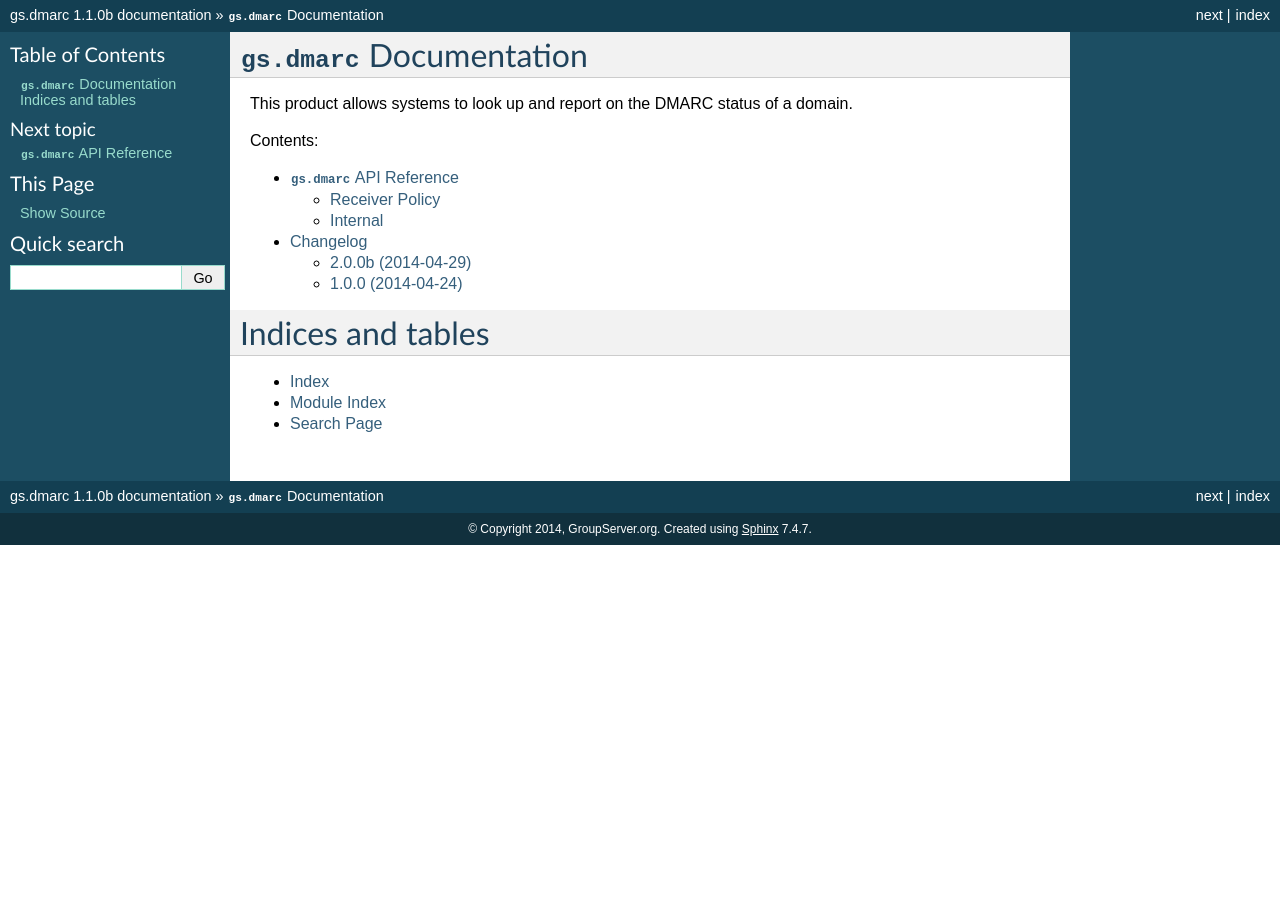
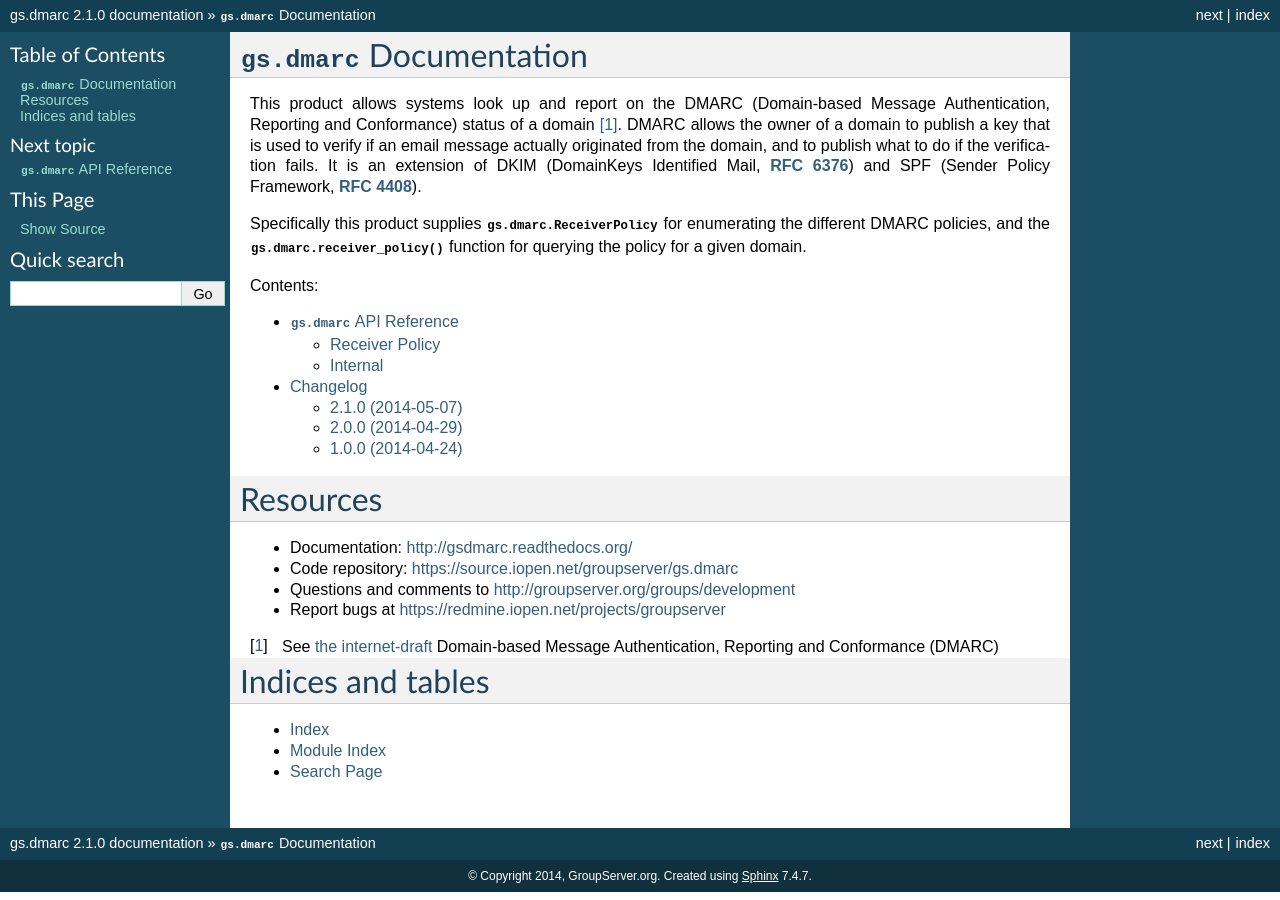
Before and after one commit to groupserver/gs.dmarc, a Sphinx documentation site: the page built from docs/index.txt, in a window 1280 px wide. Built offline with Sphinx 7.4.7, drawn with Linux system fonts in a browser that asks for light colours.

Commit message:
Updating the documentation.

```diff
--- a/docs/HISTORY.txt
+++ b/docs/HISTORY.txt
@@ -1,8 +1,15 @@
 Changelog
 =========
 
-2.0.0b (2014-04-29)
--------------------
+2.1.0 (2014-05-07)
+------------------
+
+* Added ``gs.dmarc.receiver_policy``, which looks up the
+  organisational domain.
+* Updated the Sphinx documentation.
+
+2.0.0 (2014-04-29)
+------------------
 
 * Added ``gs.dmarc.ReceiverPolicy.noDmarc``, and returning it from
   ``gs.dmarc.lookup_receiver_policy``. Bumped the version number
--- a/docs/index.txt
+++ b/docs/index.txt
@@ -1,8 +1,19 @@
 :mod:`gs.dmarc` Documentation
 =============================
 
-This product allows systems to look up and report on the DMARC
-status of a domain.
+This product allows systems look up and report on the DMARC
+(Domain-based Message Authentication, Reporting and Conformance)
+status of a domain [#dmarc]_. DMARC allows the owner of a domain
+to publish a key that is used to verify if an email message
+actually originated from the domain, and to publish what to do if
+the verification fails. It is an extension of DKIM (DomainKeys
+Identified Mail, :rfc:`6376`) and SPF (Sender Policy Framework,
+:rfc:`4408`).
+
+Specifically this product supplies
+:class:`gs.dmarc.ReceiverPolicy` for enumerating the different
+DMARC policies, and the :func:`gs.dmarc.receiver_policy` function
+for querying the policy for a given domain.
 
 Contents:
 
@@ -12,6 +23,18 @@ Contents:
    api
    HISTORY
 
+Resources
+=========
+
+- Documentation: http://gsdmarc.readthedocs.org/
+- Code repository: https://source.iopen.net/groupserver/gs.dmarc
+- Questions and comments to http://groupserver.org/groups/development
+- Report bugs at https://redmine.iopen.net/projects/groupserver
+
+.. [#dmarc] See `the internet-draft`_ Domain-based Message
+            Authentication, Reporting and Conformance (DMARC)
+.. _the internet-draft: https://datatracker.ietf.org/doc/draft-kucherawy-dmarc-base/?include_text=1
+
 Indices and tables
 ==================
 
--- a/version.py
+++ b/version.py
@@ -1,5 +1,5 @@
 # -*- coding: utf-8 -*-
-version = '1.1.0b'
+version = '2.1.0'
 release = False
 
 #-----------------------------------------------------------------------------#
```
Also changed, not shown: README.txt (+2 -7 lines), docs/api.txt (+54 -2 lines), 1 other file.
